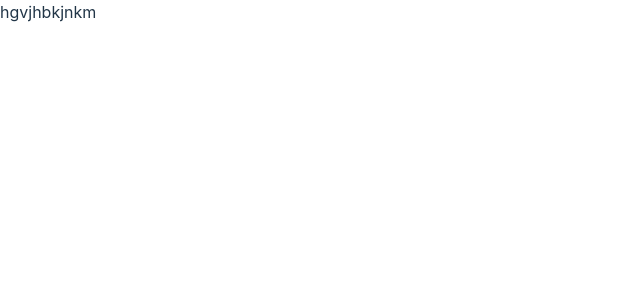
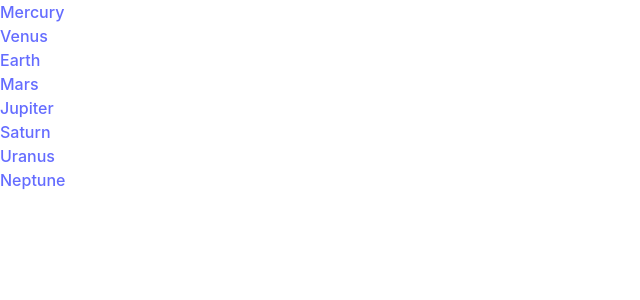
Before and after one commit to zura445/Planets, a React (Vite) app: page /earth in a window 1280 px wide. Shown: the top 300 px of the page, without its empty margins (0-640 px from the left). Built offline with nearby package versions, Linux system fonts and the light colour scheme.

Commit message:
create header structure

```diff
--- a/src/App.tsx
+++ b/src/App.tsx
@@ -1,7 +1,11 @@
+import Header from "./components/Header";
+
 function App() {
   return (
     <>
-      <div className="">hgvjhbkjnkm</div>
+      <div className="">
+        <Header />
+      </div>
     </>
   );
 }
--- a/src/components/Header.tsx
+++ b/src/components/Header.tsx
@@ -1,11 +1,18 @@
-import React from "react";
+import data from "../data.json";
+import { Link } from "react-router-dom";
 
 function Header() {
   return (
     <header>
       <nav>
         <ul>
-          <li></li>
+          {data.map((planet, index) => {
+            return (
+              <li key={index}>
+                <Link to={`/${planet.name}`}>{planet.name}</Link>
+              </li>
+            );
+          })}
         </ul>
       </nav>
     </header>
```
